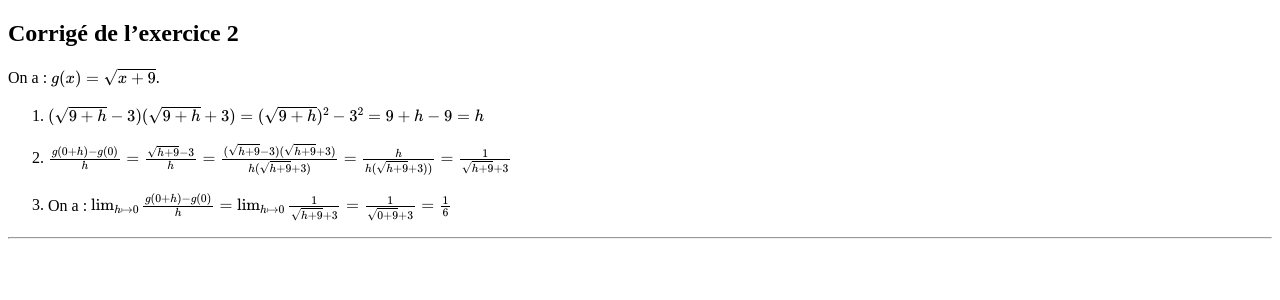
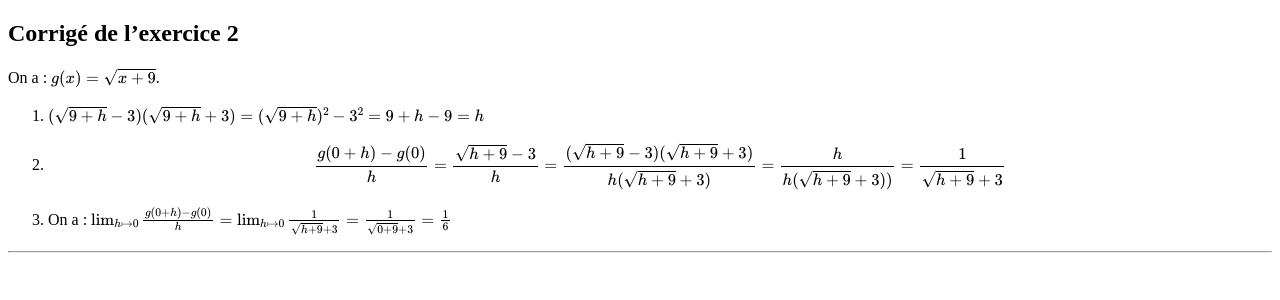
Before and after one commit to mebalou/Evaluations_1Spe_M_LOUNIS, a Jekyll site: the page built from Exo2.md, in a window 1280 px wide. Shown: the top 300 px of the page. Built offline with Jekyll 4.4.1, drawn with Linux system fonts in a browser that asks for light colours.

Commit message:
Update Exo2.md

```diff
--- a/Exo2.md
+++ b/Exo2.md
@@ -7,10 +7,10 @@ title: "Corrigé de l’exercice"
 On a : $g(x)=\sqrt{x+9}$.
 1. $(\sqrt{9+h}-3)(\sqrt{9+h}+3)=(\sqrt{9+h})^2-3^2=9+h-9=h$
 2.
-$ \frac{g(0+h)-g(0)}{h}=\frac{\sqrt{h+9}-3}{h}
+$$ \frac{g(0+h)-g(0)}{h}=\frac{\sqrt{h+9}-3}{h}
    =\frac{(\sqrt{h+9}-3)(\sqrt{h+9}+3)}{h(\sqrt{h+9}+3)}
 =\frac{h}{h(\sqrt{h+9}+3))}
-   =\frac{1}{\sqrt{h+9}+3}$
+   =\frac{1}{\sqrt{h+9}+3}$$
 
 
 
```
